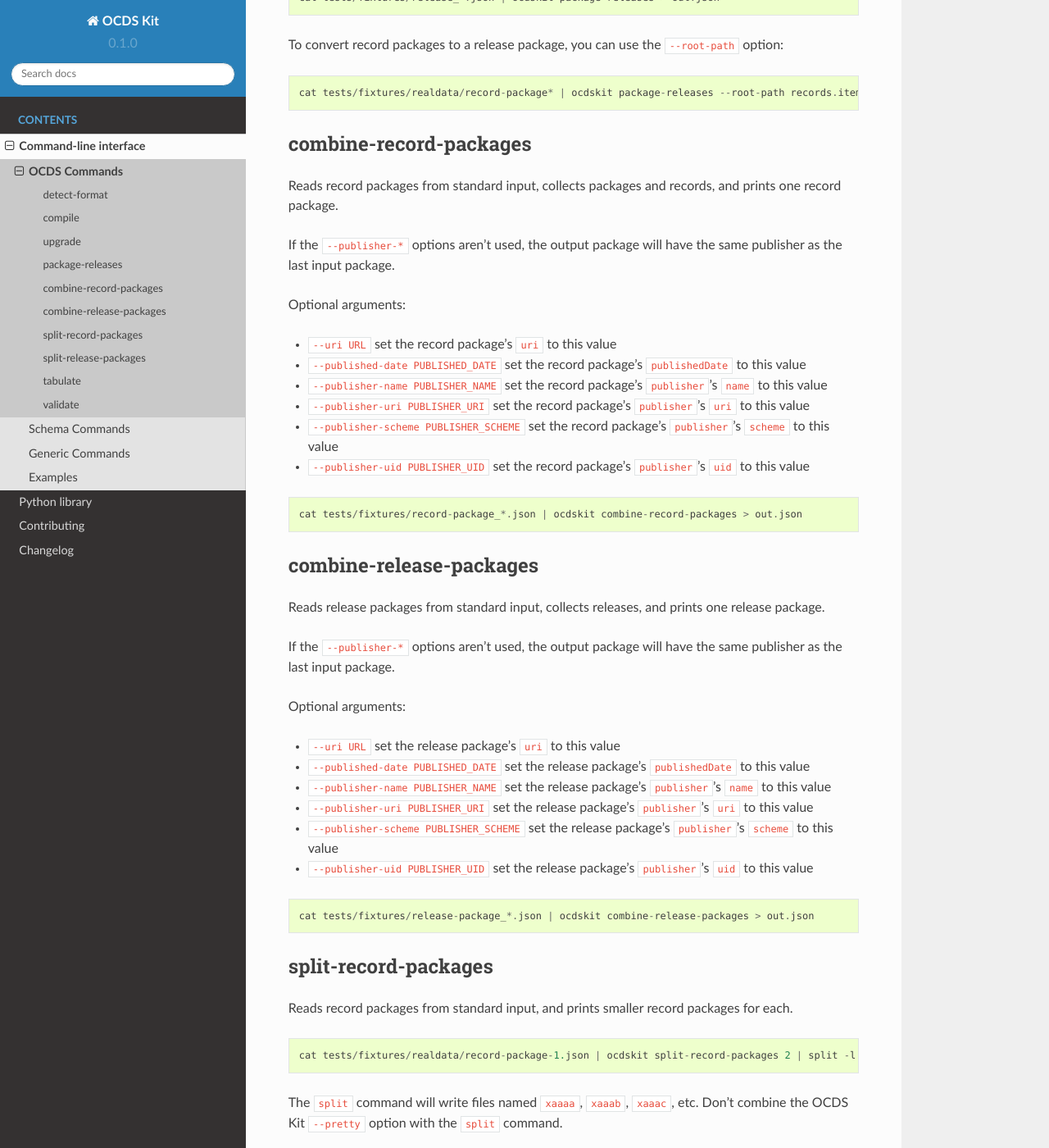
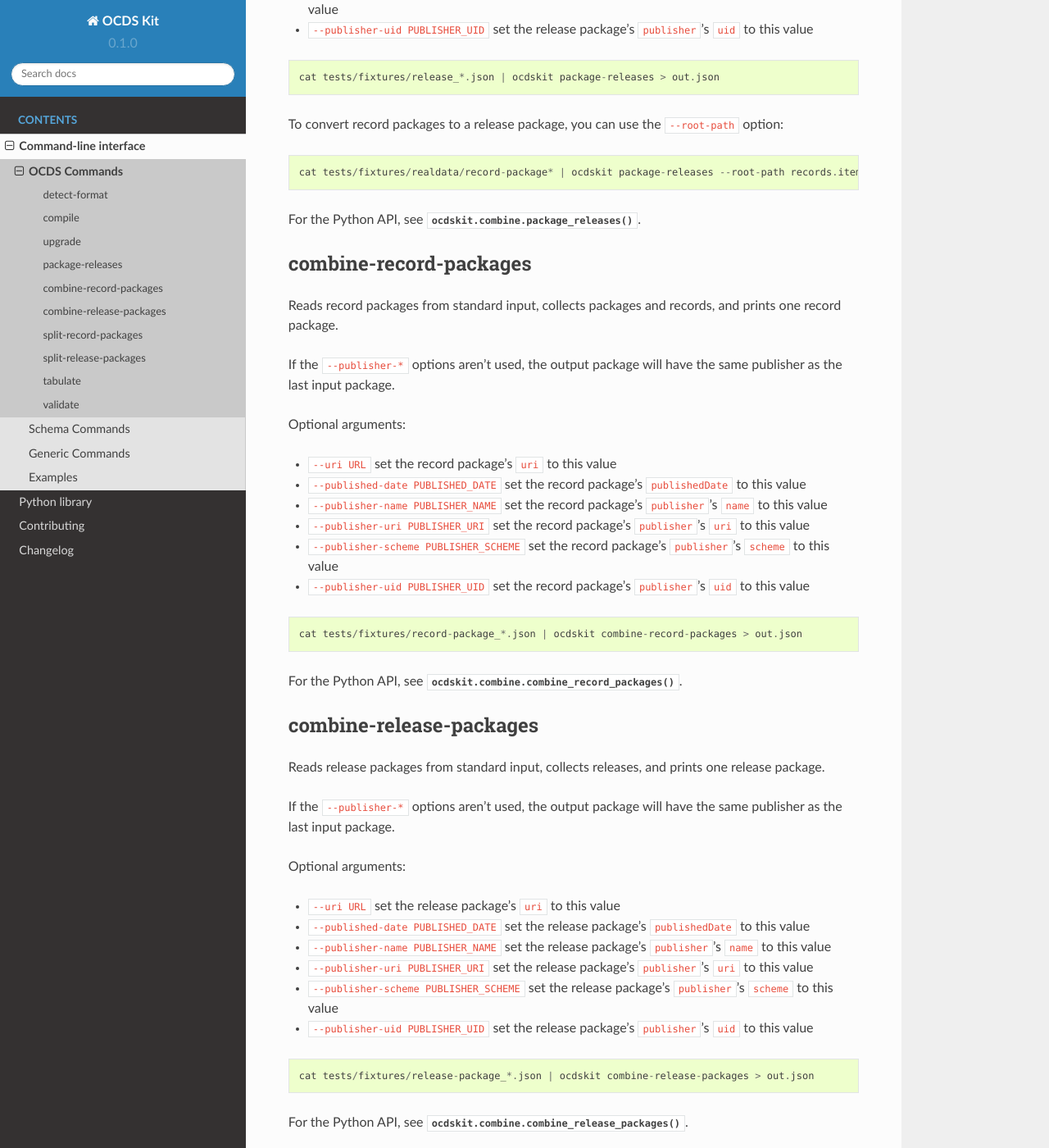
Before and after one commit to open-contracting/ocdskit, a Sphinx documentation site: the page built from docs/cli/ocds.rst, in a window 1280 px wide and 1400 px high, scrolled down 2314 px. Shown: the whole window at 82% size. Built offline with Sphinx 7.4.7 and the Read the Docs theme 2.0.0, drawn with Linux system fonts in a browser that asks for light colours; some of the changed text lies outside the part shown.

Commit message:
Add links from CLI docs to API docs

```diff
--- a/docs/cli/ocds.rst
+++ b/docs/cli/ocds.rst
@@ -52,6 +52,8 @@ Optional arguments:
 
     cat tests/fixtures/realdata/release-package-1.json | ocdskit compile > out.json
 
+For the Python API, see :meth:`ocdskit.combine.compile_release_packages`.
+
 upgrade
 -------
 
@@ -64,6 +66,8 @@ OCDS 1.0 `describes <https://standard.open-contracting.org/1.0/en/schema/referen
 ::
 
     cat tests/fixtures/realdata/release-package-1.json | ocdskit upgrade 1.0:1.1 > out.json
+
+For the Python API, see :doc:`../api/upgrade`.
 
 package-releases
 ----------------
@@ -88,6 +92,8 @@ To convert record packages to a release package, you can use the ``--root-path``
 
     cat tests/fixtures/realdata/record-package* | ocdskit package-releases --root-path records.item.releases
 
+For the Python API, see :meth:`ocdskit.combine.package_releases`.
+
 combine-record-packages
 -----------------------
 
@@ -108,6 +114,8 @@ Optional arguments:
 
     cat tests/fixtures/record-package_*.json | ocdskit combine-record-packages > out.json
 
+For the Python API, see :meth:`ocdskit.combine.combine_record_packages`.
+
 combine-release-packages
 ------------------------
 
@@ -127,6 +135,8 @@ Optional arguments:
 ::
 
     cat tests/fixtures/release-package_*.json | ocdskit combine-release-packages > out.json
+
+For the Python API, see :meth:`ocdskit.combine.combine_release_packages`.
 
 split-record-packages
 ---------------------
--- a/docs/cli/schema.rst
+++ b/docs/cli/schema.rst
@@ -35,6 +35,8 @@ For a description of the columns of the spreadsheet, see the :doc:`../api/mappin
     ocdskit mapping-sheet --order-by path path/to/person-statement.json > mapping-sheet.csv
     ocdskit mapping-sheet --infer-required path/to/release-schema.json --extension https://github.com/open-contracting-extensions/ocds_lots_extension/archive/master.zip > mapping-sheet.csv
 
+For the Python API, see :meth:`ocdskit.mapping_sheet.mapping_sheet`.
+
 schema-report
 -------------
 
```
